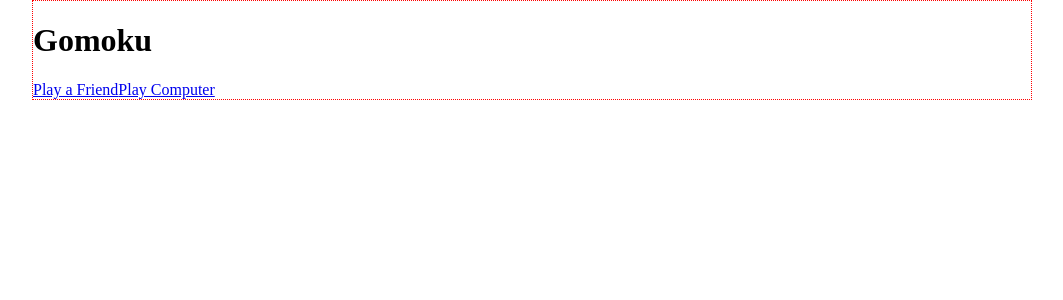
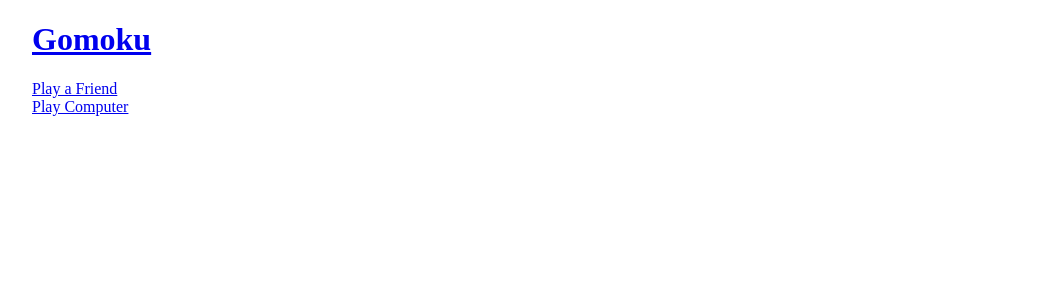
Before and after one commit to alexpashkov/gomoku, a React app in the folder client/: page / in a window 1280 px wide. Shown: the top 300 px of the page, without its empty margins (108-1171 px from the left). Built offline with nearby package versions, Linux system fonts and the light colour scheme; the HTML template or start-up script is replaced by a standard one.

Commit message:
Add GameType enum and pass route params to the Game

```diff
--- a/client/src/App.tsx
+++ b/client/src/App.tsx
@@ -1,16 +1,30 @@
 import React, { Component } from "react";
-import { BrowserRouter as Router, Route } from "react-router-dom";
+import {
+  BrowserRouter as Router,
+  Link,
+  Route,
+  RouteComponentProps
+} from "react-router-dom";
 import GameCreator from "./components/GameCreator";
 import Game from "./components/Game";
+import { IGameProps } from "./components/Game/Game";
 
 class App extends Component {
+  renderGame = ({
+    match: {
+      params: { id, type }
+    }
+  }: RouteComponentProps<IGameProps>) => <Game id={id} type={type} />;
+
   render() {
     return (
       <Router>
         <React.Fragment>
-          <h1>Gomoku</h1>
-          <Route component={GameCreator} path="/" exact={true} />
-          <Route component={Game} path="/game/:id/:type" exact={true} />
+          <h1>
+            <Link to="/">Gomoku</Link>
+          </h1>
+          <Route path="/" exact={true} component={GameCreator} />
+          <Route path="/game/:id/:type" exact={true} render={this.renderGame} />
         </React.Fragment>
       </Router>
     );
--- a/client/src/components/Game/Game.tsx
+++ b/client/src/components/Game/Game.tsx
@@ -5,7 +5,14 @@ import { IBoard, ICoords, IPlayer } from "../../types";
 import assocPath from "lodash/fp/assocPath";
 import GameStyles from "./Game.module.css";
 
-interface IGameProps {
+export enum GameType {
+  vsFriend = "vsFriend",
+  vsComputer = "vsComputer"
+}
+
+export interface IGameProps {
+  id: string;
+  type: GameType;
 }
 
 interface IGameState {
@@ -13,7 +20,7 @@ interface IGameState {
   board: IBoard;
 }
 
-export default class Game extends React.Component<{}, IGameState> {
+export default class Game extends React.Component<IGameProps, IGameState> {
   state = {
     player: IPlayer.Black,
     board: Array.from(Array(19)).map(() =>
@@ -41,7 +48,6 @@ export default class Game extends React.Component<{}, IGameState> {
   };
 
   render() {
-    console.log(this.props)
     const { board, player } = this.state;
     return (
       <div className={GameStyles.container}>
--- a/client/src/components/GameCreator/GameCreator.tsx
+++ b/client/src/components/GameCreator/GameCreator.tsx
@@ -1,12 +1,14 @@
 import React from "react";
 import { Link } from "react-router-dom";
+import { GameType } from "../Game/Game";
 
 const GameCreator: React.FunctionComponent<{}> = function() {
   const gameId = Date.now() + "" + Math.floor(Math.random() * 1e10);
   return (
     <React.Fragment>
-      <Link to={`/game/${gameId}/vsFriend`}>Play a Friend</Link>
-      <Link to={`/game/${gameId}/vsComp`}>Play Computer</Link>
+      <Link to={`/game/${gameId}/${GameType.vsFriend}`}>Play a Friend</Link>
+      <br />
+      <Link to={`/game/${gameId}/${GameType.vsComputer}`}>Play Computer</Link>
     </React.Fragment>
   );
 };
--- a/client/src/index.css
+++ b/client/src/index.css
@@ -11,7 +11,6 @@ body {
 #root {
     min-width: 400px;
     max-width: 1000px;
-    border: 1px dotted red;
     margin: 0 auto;
     height: 100%;
 }
```
